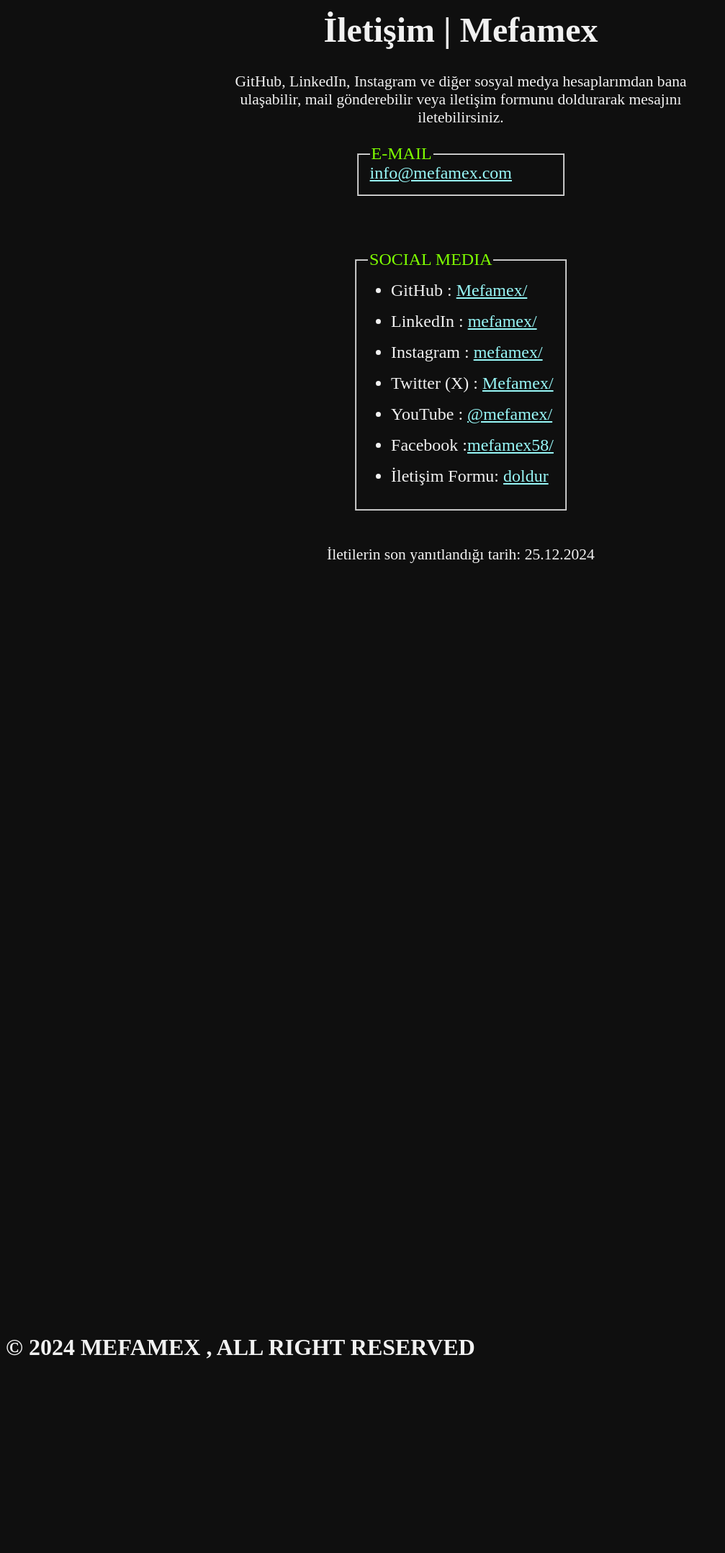
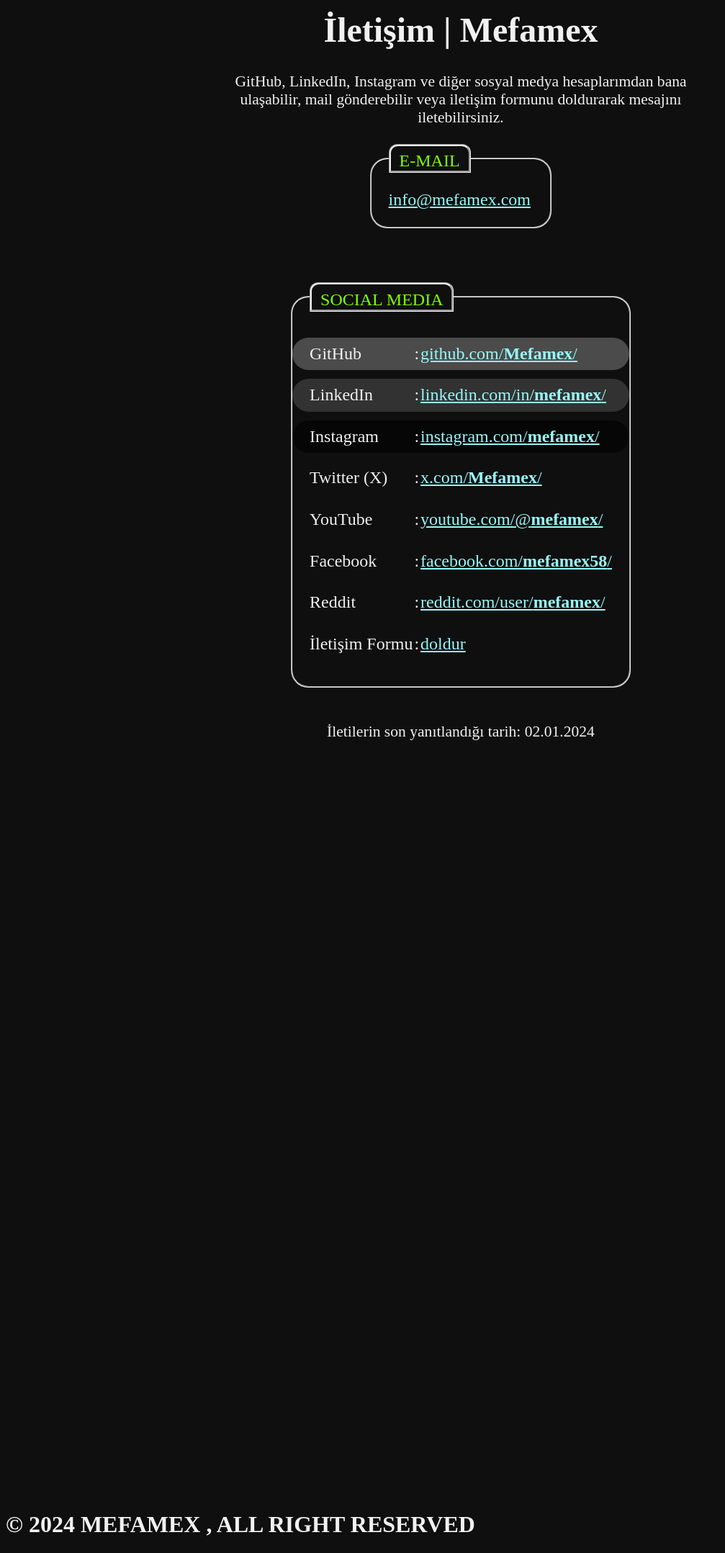
Before and after one commit to Mefamex/mfmx-1, a PHP site: page /contact/index.html in a window 1280 px wide. Shown: the part 346-2503 px from the top of the page at 72% size, without its empty margins (0-1007 px from the left). Before the commit the page ends 2233 px from the top, so only its background shows below. Run offline with PHP 8.4, Linux system fonts and the light colour scheme.

Commit message:
CONTACT-animation

```diff
--- a/contact/index.html
+++ b/contact/index.html
@@ -44,9 +44,9 @@
         <meta property="og:url" content="https://mefamex.com/contact/" />
         <meta property="og:type" content="website" />
         <meta property="og:site_name" content="Mefamex" />
-        <meta property="og:date" content="2024-12-25T02:00:00Z" />
+        <meta property="og:date" content="2025-01-02T02:00:00Z" />
         <meta property="og:locale" content="tr_TR" />
-        <meta property="article:modified_time" content="2024-12-25T02:00:00Z" />
+        <meta property="article:modified_time" content="2025-01-02T02:00:00Z" />
 
         <!-- Twitter Meta Etiketleri -->
         <meta name="twitter:card" content="summary_large_image" />
@@ -57,7 +57,7 @@
         <meta name="twitter:image" content="https://mefamex.com/src/assets/images/mfmx/mfmx-256.png" />
         <meta name="twitter:url" content="https://mefamex.com/contact/" />
         <meta name="twitter:type" content="website" />
-        <meta name="twitter:date" content="2024-12-25T02:00:00Z" />
+        <meta name="twitter:date" content="2025-1-02T02:00:00Z" />
 
         <!-- Güvenlik Meta Etiketleri -->
         <meta
@@ -89,17 +89,50 @@
             <br />
             <fieldset>
                 <legend>SOCIAL MEDIA</legend>
-                <ul>
-                    <li>GitHub : <a href="https://github.com/Mefamex/" title="github.com/Mefamex" aria-label="Mefamex Github Account " target="_blank" rel="noopener">Mefamex/</a></li>
-                    <li>LinkedIn : <a href="https://www.linkedin.com/in/mefamex/" title="linkedin.com/in/mefamex/" aria-label="Mefamex LinkedIn Account " target="_blank" rel="noopener">mefamex/</a></li>
-                    <li>Instagram : <a href="https://www.instagram.com/mefamex/" title="instagram.com/mefamex" aria-label="Mefamex instagram Account " target="_blank" rel="noopener">mefamex/</a></li>
-                    <li>Twitter (X) : <a href="https://x.com/Mefamex/" title="x.com/Mefamex" aria-label="Mefamex X Account " target="_blank" rel="noopener">Mefamex/</a></li>
-                    <li>YouTube : <a href="https://www.youtube.com/@mefamex/" title="youtube.com/@mefamex" aria-label="Mefamex youtube Account " target="_blank" rel="noopener">@mefamex/</a></li>
-                    <li>Facebook :<a href="https://www.facebook.com/mefamex58/" title="facebook.com/mefamex58" aria-label="Mefamex facebook Account " target="_blank" rel="noopener">mefamex58/</a></li>
-                    <li>İletişim Formu: <a href="https://docs.google.com/forms/d/e/1FAIpQLSeT3DIqUkKNvyjoh8n-qtXphr44jCxf9sdIizKvNkK09i4Fsw/viewform?usp=sf_link"> doldur</a></li>
-                </ul>
+                <table>
+                    <tr>
+                        <td>GitHub</td>
+                        <td>:</td>
+                        <td><a href="https://github.com/Mefamex/" title="github.com/Mefamex" aria-label="Mefamex Github Account " target="_blank" rel="noopener">github.com/<b>Mefamex</b>/</a></td>
+                    </tr>
+                    <tr>
+                        <td>LinkedIn</td>
+                        <td>:</td>
+                        <td><a href="https://www.linkedin.com/in/mefamex/" title="linkedin.com/in/mefamex/" aria-label="Mefamex LinkedIn Account " target="_blank" rel="noopener">linkedin.com/in/<b>mefamex</b>/</a></td>
+                    </tr>
+                    <tr>
+                        <td>Instagram</td>
+                        <td>:</td>
+                        <td><a href="https://www.instagram.com/mefamex/" title="instagram.com/mefamex" aria-label="Mefamex instagram Account " target="_blank" rel="noopener">instagram.com/<b>mefamex</b>/</a></td>
+                    </tr>
+                    <tr>
+                        <td>Twitter (X)</td>
+                        <td>:</td>
+                        <td><a href="https://x.com/Mefamex/" title="x.com/Mefamex" aria-label="Mefamex X Account " target="_blank" rel="noopener">x.com/<b>Mefamex</b>/</a></td>
+                    </tr>
+                    <tr>
+                        <td>YouTube</td>
+                        <td>:</td>
+                        <td><a href="https://www.youtube.com/@mefamex/" title="youtube.com/@mefamex" aria-label="Mefamex youtube Account " target="_blank" rel="noopener">youtube.com/@<b>mefamex</b>/</a></td>
+                    </tr>
+                    <tr>
+                        <td>Facebook</td>
+                        <td>:</td>
+                        <td><a href="https://www.facebook.com/mefamex58/" title="facebook.com/mefamex58" aria-label="Mefamex facebook Account " target="_blank" rel="noopener">facebook.com/<b>mefamex58</b>/</a></td>
+                    </tr>
+                    <tr>
+                        <td>Reddit</td>
+                        <td>:</td>
+                        <td><a href="https://www.reddit.com/user/mefamex/" title="reddit.com/user/mefamex/" aria-label="Mefamex Reddit Account " target="_blank" rel="noopener">reddit.com/user/<b>mefamex</b>/</a></td>
+                    </tr>
+                    <tr>
+                        <td>İletişim Formu</td>
+                        <td>:</td>
+                        <td><a href="https://docs.google.com/forms/d/e/1FAIpQLSeT3DIqUkKNvyjoh8n-qtXphr44jCxf9sdIizKvNkK09i4Fsw/viewform?usp=sf_link"> doldur</a></td>
+                    </tr>
+                </table>
             </fieldset>
-            <p><br />İletilerin son yanıtlandığı tarih: 25.12.2024</p>
+            <p><br />İletilerin son yanıtlandığı tarih: 02.01.2024</p>
             <iframe id="ContactForm" title="Contact Form" width="94%" height="65rem" frameborder="0" marginheight="0" marginwidth="0" data-src="https://docs.google.com/forms/d/e/1FAIpQLSeT3DIqUkKNvyjoh8n-qtXphr44jCxf9sdIizKvNkK09i4Fsw/viewform?embedded=true">Yükleniyor…</iframe>
         </main>
         <script src="../src/components/importHeaderFooter.js" type="text/javascript" defer></script>
--- a/contact/style.css
+++ b/contact/style.css
@@ -3,7 +3,7 @@
 * MEFAMEX WEBSITE (https://mefamex.com/)
 * Generated by Mefamex
 * Created on : 20.08.2024
-* Last update : 25.12.2024
+* Last update : 02.01.2025
 * Copyright 2024 Mefamex
 * Licensed under MIT (https://linkedin.com/in/Mefamex/)
 */
@@ -12,6 +12,13 @@
     --color-bg-main: rgb(15 15 15);
     --color-white: rgb(241, 241, 241);
     --color-white-2: rgb(170, 170, 170);
+}
+* {
+    scroll-behavior: smooth;
+    word-wrap: break-word;
+    overflow-wrap: anywhere;
+    box-sizing: border-box;
+    transition: all 0.1s ease;
 }
 body {
     background-color: var(--color-bg-main);
@@ -35,31 +42,124 @@ fieldset {
     width: fit-content;
     min-width: 20%;
     margin: 1em 0 1em 0;
-    padding-block-start: 0;
-    padding-block-end: 1rem;
-    padding-inline-start: 1rem;
-    padding-inline-end: 1rem;
+    padding: 1em 0em;
+    border-radius: 1em;
+}
+fieldset a[type="mailto"] {
+    padding-inline: 1em;
 }
 legend {
     color: chartreuse;
+    margin-left: 1em;
+    border-style: inherit;
+    padding: 0.3em 0.5em 0 0.5em;
+    border-radius: 0.5em 0.5em 0 0;
+    justify-self: start;
 }
-ul {
-    padding-inline-start: 2rem;
-    padding-inline-end: 0;
-    padding-block: 0;
-    margin: 0;
+table {
+    margin: 0px;
+    padding: 0;
+    width: 100%;
+    border-collapse: separate;
+    border-spacing: 0 0.5em;
 }
-li {
-    margin-block: 1rem;
-    padding: 0;
+table:hover tr {
+    animation-name: none;
+}
+table:not(:hover) tr {
+    animation: sirabunda 3s infinite;
+    &:nth-child(1) {
+        animation-delay: 0s;
+    }
+    &:nth-child(2) {
+        animation-delay: 0.25s;
+    }
+    &:nth-child(3) {
+        animation-delay: 0.5s;
+    }
+    &:nth-child(4) {
+        animation-delay: 0.75s;
+    }
+    &:nth-child(5) {
+        animation-delay: 1s;
+    }
+    &:nth-child(6) {
+        animation-delay: 1.25s;
+    }
+    &:nth-child(7) {
+        animation-delay: 1.5s;
+    }
+    &:nth-child(8) {
+        animation-delay: 1.75s;
+    }
+}
+tr {
+    line-height: 1.3em;
+    border-radius: 2em;
+    border: 0.1em solid transparent;
+    transition: all 500ms ease;
+    animation: sirabunda 3s infinite;
+    animation-play-state: running;
+}
+tr:hover,
+table:focus tr,
+tr:focus-within {
+    background-color: black !important;
+    border-color: rgba(255, 255, 255, 0.5);
+    td:first-child {
+        text-align: right;
+        text-shadow: 0 0 0.15em rgb(255, 255, 255);
+        font-weight: bold;
+    }
+    td:last-child {
+        background-color: rgba(255, 255, 255, 0.2);
+    }
+}
+tr:nth-child(1) {
+    animation-delay: 0s;
+}
+tr:nth-child(2) {
+    animation-delay: 0.25s;
+}
+tr:nth-child(3) {
+    animation-delay: 0.5s;
+}
+tr:nth-child(4) {
+    animation-delay: 0.75s;
+}
+tr:nth-child(5) {
+    animation-delay: 1s;
+}
+tr:nth-child(6) {
+    animation-delay: 1.25s;
+}
+tr:nth-child(7) {
+    animation-delay: 1.5s;
+}
+tr:nth-child(8) {
+    animation-delay: 1.75s;
+}
+td {
+    padding-block: 0.3em;
+    vertical-align: middle;
+}
+td:last-child {
+    padding-right: 1em;
+    border-top-right-radius: 2em;
+    border-bottom-right-radius: 2em;
+}
+td:first-child {
+    padding-left: 1em;
+    text-align: left;
+    border-top-left-radius: 2em;
+    border-bottom-left-radius: 2em;
+    cursor: default;
 }
 a {
     color: rgb(152, 248, 248);
 }
 p {
     margin: 0;
-}
-p{
     width: 50%;
     text-align: center;
     font-size: 0.9em;
@@ -72,6 +172,39 @@ p{
     height: 65rem;
     color: white;
 }
+/*
+*
+*
+*
+*
+*
+*
+*
+*/
+@keyframes sirabunda {
+    0%,
+    50%,
+    100% {
+        background-color: transparent;
+        border-color: transparent;
+    }
+    10% {
+        background-color: black;
+        border-color: rgba(255, 255, 255, 0.5);
+    }
+    15% {
+        background-color: rgba(255, 255, 255, 0.3);
+    }
+}
+/*
+*
+*
+*
+*
+*
+*
+*
+*/
 @media only screen and (max-width: 600px) {
     main {
         font-size: 4vw;
--- a/index.html
+++ b/index.html
@@ -128,7 +128,7 @@
                 <div id="card_contact" class="card" title="İLETİŞİM" aria-label="İletişim" tabindex="0">
                     <h1 class="card_title"><a href="https://mefamex.com/contact/" title="İLETİŞİM" aria-label="İletişim" target="_self" tabindex="-1"> İLETİŞİM </a></h1>
                     <p>E-posta adresim ve sosyal medya hesaplarım üzerinden bu sayfadaki iletişim bilgileri ile soru ve önerileriniz, kariyer fırsatları, işbirlikleri veya sadece bir sohbet için bana ulaşabilirsiniz.</p>
-                    <p class="last_card_updated noSelect">son güncelleme: 25.12.2024</p>
+                    <p class="last_card_updated noSelect">son güncelleme: 02.01.2025</p>
                 </div>
                 <div id="card_cv" class="card" title="ÖZGEÇMİŞ" aria-label="Özgeçmiş" tabindex="0">
                     <h1 class="card_title"><a href="https://mefamex.com/cv/" title="ÖZGEÇMİŞ" aria-label="Özgeçmiş" target="_self" tabindex="-1"> CV </a></h1>
--- a/sitemap.xml
+++ b/sitemap.xml
@@ -46,7 +46,7 @@
 
   <url>
     <loc>https://mefamex.com/contact/</loc>
-    <lastmod>2024-12-25T02:00:00+00:00</lastmod>
+    <lastmod>2024-01-02T02:00:00+00:00</lastmod>
     <changefreq>monthly</changefreq>
     <priority>0.7</priority>
   </url>
```
Also changed, not shown: projects/eklenicek-pyToExeWithCODES.txt (added, +155 -0 lines).
